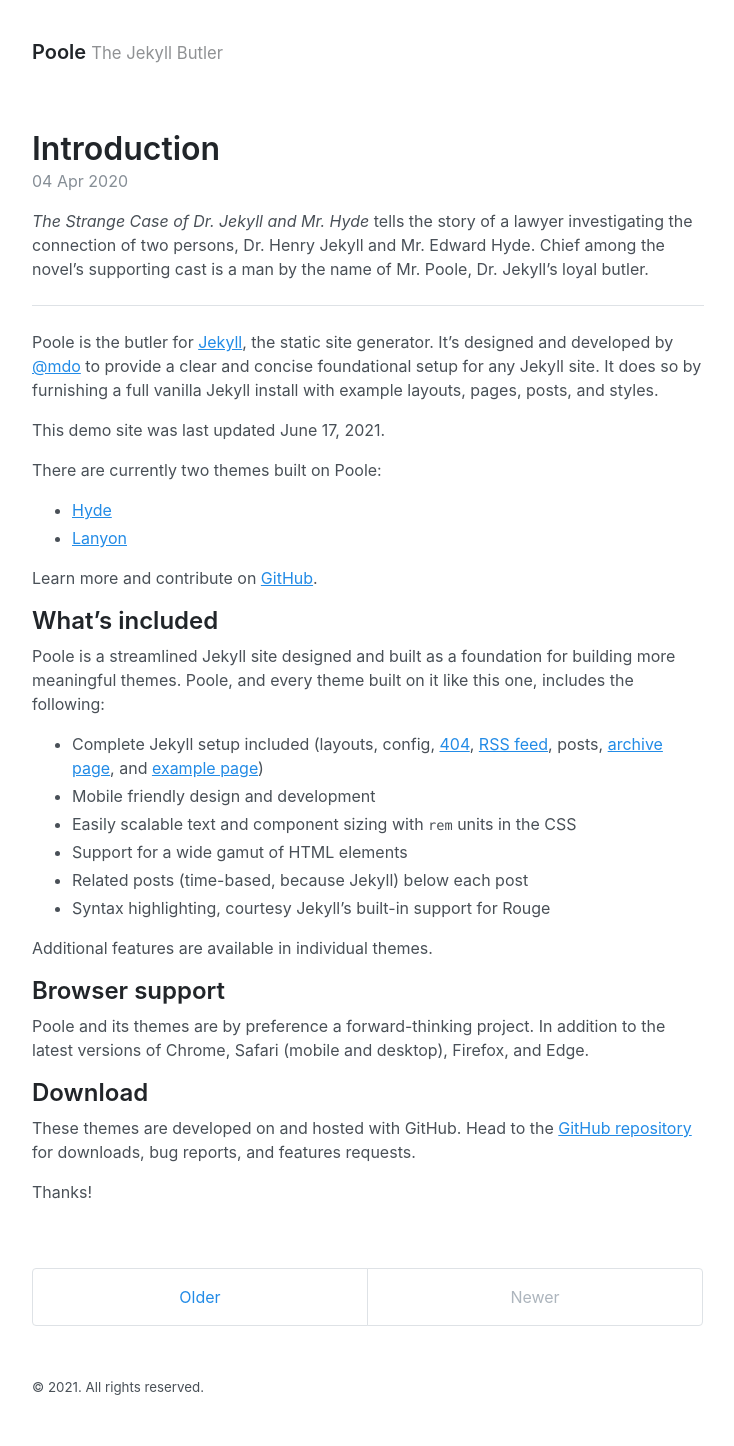
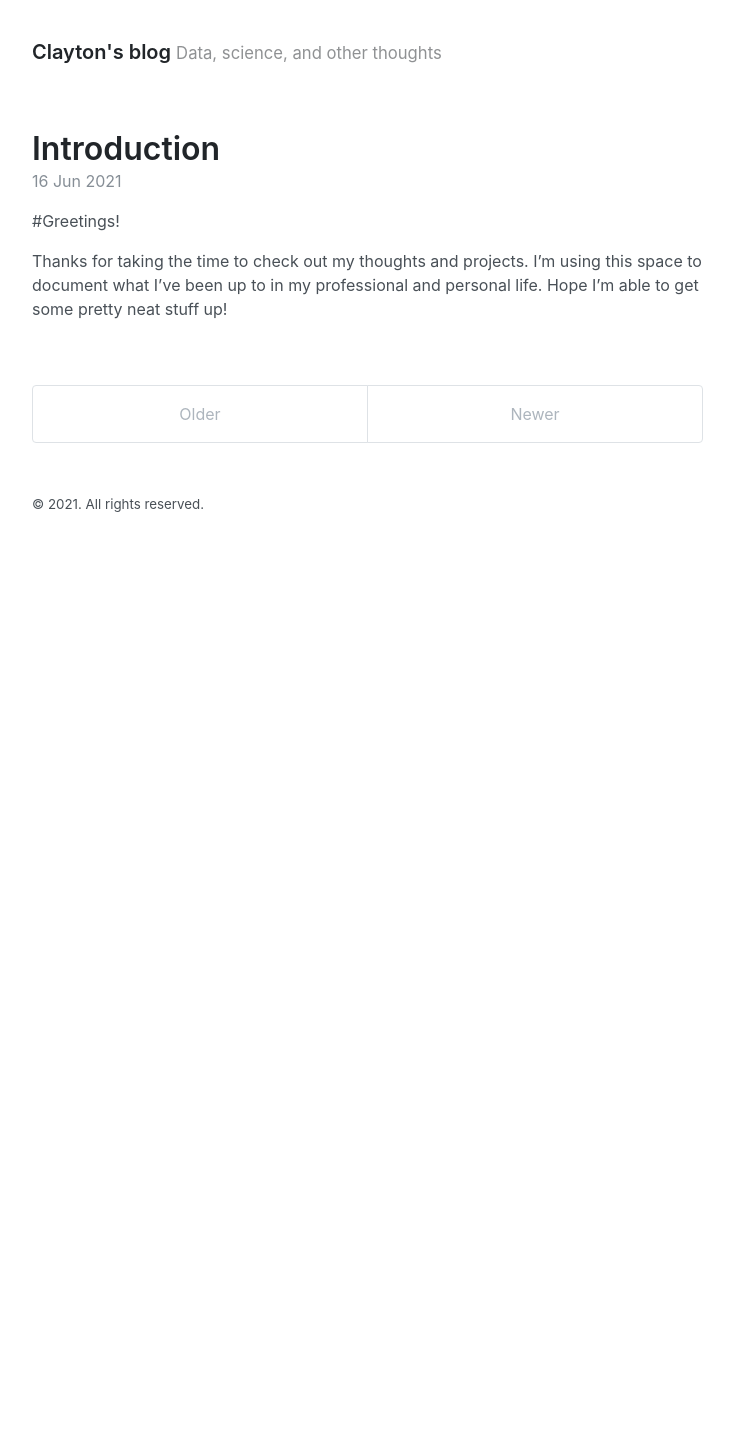
Before and after one commit to ClaytonYoung/ClaytonYoung.github.io, a Jekyll site: the page built from index.html, in a window 1280 px wide. Shown: the whole page, without its empty margins (272-1006 px from the left). Built offline with Jekyll 4.4.1, drawn with Linux system fonts in a browser that asks for light colours; the list of posts is cut into pages by our own code; after the commit the page ends 900 px from its top, so only the background shows below that.

Commit message:
first post

```diff
--- a/_config.yml
+++ b/_config.yml
@@ -1,7 +1,7 @@
 # Setup
-title: Poole
-tagline: The Jekyll Butler
-url: https://getpoole.com
+title: Clayton's blog
+tagline: Data, science, and other thoughts
+url:
 paginate: 1
 baseurl: ""
 permalink: pretty
@@ -33,9 +33,9 @@
 
 # Specify the author for blog posts
 author:
-  name: Mark Otto
-  url: https://twitter.com/mdo
-  email: markdotto@gmail.com
+  name: Clayton Young
+  url:
+  email: jcyoung91@gmail.com
 
 # Custom vars
 version: 3.0.0
--- a/_posts/2020-04-04-introduction.md
+++ /dev/null
@@ -1,42 +0,0 @@
----
-layout: post
-title: Introduction
----
-
-*The Strange Case of Dr. Jekyll and Mr. Hyde* tells the story of a lawyer investigating the connection of two persons, Dr. Henry Jekyll and Mr. Edward Hyde. Chief among the novel's supporting cast is a man by the name of Mr. Poole, Dr. Jekyll's loyal butler.
-
------
-
-Poole is the butler for [Jekyll](http://jekyllrb.com), the static site generator. It's designed and developed by [@mdo](https://twitter.com/mdo) to provide a clear and concise foundational setup for any Jekyll site. It does so by furnishing a full vanilla Jekyll install with example layouts, pages, posts, and styles.
-
-This demo site was last updated {{ site.time | date: "%B %d, %Y" }}.
-
-There are currently two themes built on Poole:
-
-* [Hyde](http://hyde.getpoole.com)
-* [Lanyon](http://lanyon.getpoole.com)
-
-Learn more and contribute on [GitHub]({{ site.github.repo }}).
-
-## What's included
-
-Poole is a streamlined Jekyll site designed and built as a foundation for building more meaningful themes. Poole, and every theme built on it like this one, includes the following:
-
-* Complete Jekyll setup included (layouts, config, [404]({{ '404.html' | relative_url }}), [RSS feed]({{ 'atom.xml' | relative_url }}), posts, [archive page]({{ 'archive' | relative_url }}), and [example page]({{ 'about' | relative_url }}))
-* Mobile friendly design and development
-* Easily scalable text and component sizing with `rem` units in the CSS
-* Support for a wide gamut of HTML elements
-* Related posts (time-based, because Jekyll) below each post
-* Syntax highlighting, courtesy Jekyll's built-in support for Rouge
-
-Additional features are available in individual themes.
-
-## Browser support
-
-Poole and its themes are by preference a forward-thinking project. In addition to the latest versions of Chrome, Safari (mobile and desktop), Firefox, and Edge.
-
-## Download
-
-These themes are developed on and hosted with GitHub. Head to the [GitHub repository]({{ site.github.repo }}) for downloads, bug reports, and features requests.
-
-Thanks!
--- /dev/null
+++ b/_posts/2021-06-16-introduction.md
@@ -0,0 +1,8 @@
+---
+layout: post
+title: Introduction
+---
+
+#Greetings!
+
+Thanks for taking the time to check out my thoughts and projects. I'm using this space to document what I've been up to in my professional and personal life. Hope I'm able to get some pretty neat stuff up!
```
Also changed, not shown: _posts/2020-03-01-whats-jekyll.md (deleted, +0 -10 lines), _posts/2020-04-02-example-content.md (deleted, +0 -168 lines), _posts/2020-04-03-options.md (deleted, +0 -166 lines).
